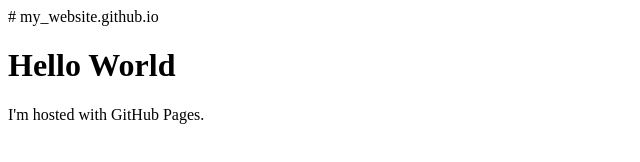
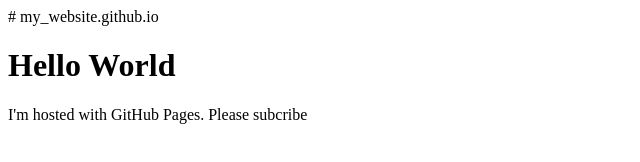
Before and after one commit to python-work-uni/my_website.github.io, a plain HTML site: page index.html in a window 1280 px wide. Shown: the whole page, without its empty margins (0-640 px from the left). Drawn offline with Linux system fonts and the light colour scheme.

Commit message:
please subscribe

```diff
--- a/index.html
+++ b/index.html
@@ -3,6 +3,6 @@
 <html>
 <body>
 <h1>Hello World</h1>
-<p>I'm hosted with GitHub Pages.</p>
+<p>I'm hosted with GitHub Pages. Please subcribe</p>
 </body>
 </html>
```
